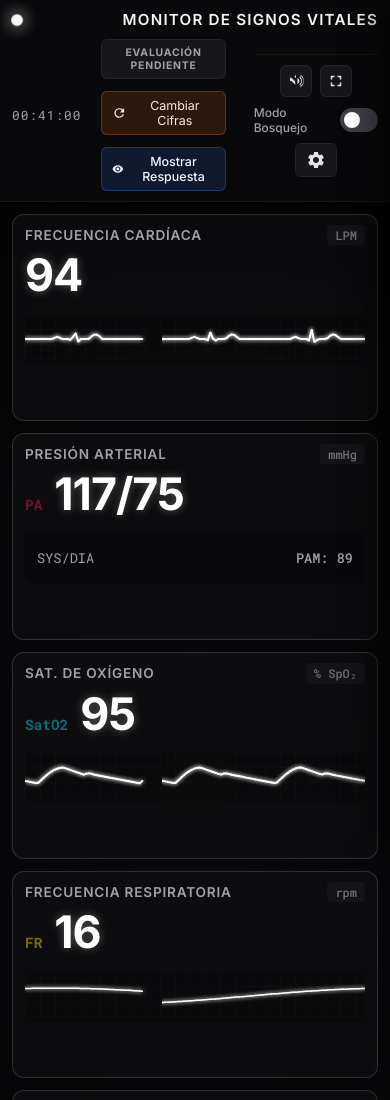
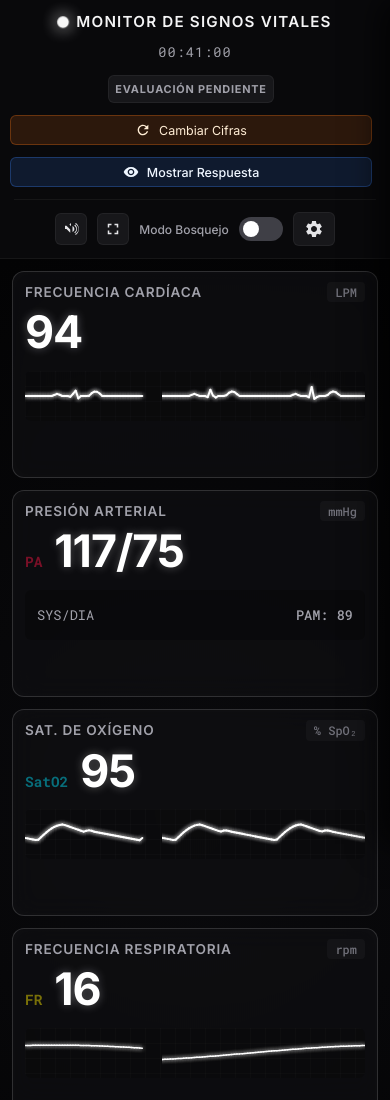
Before and after one commit to GoldFelipe470/MonitorSignosVitalesAcademico, a plain HTML site: page index.html in a window 390 px wide. Shown: the top 1100 px of the page. Drawn offline with Linux system fonts and the light colour scheme.

Commit message:
Add files via upload

```diff
--- a/dist/style.css
+++ b/dist/style.css
@@ -854,40 +854,57 @@ input:checked + .switch.small .slider:before {
         gap: 16px;
     }
     .app-header {
-        flex-wrap: wrap;
+        flex-direction: column;
+        align-items: center;
+        gap: 12px;
         padding: 10px 16px;
-        gap: 12px;
     }
     .header-left {
-        flex: 1 1 auto;
+        width: 100%;
+        justify-content: center;
+        gap: 8px;
     }
-    .quick-controls {
-        flex: 0 0 auto;
-    }
-    .academic-controls {
-        flex: 1 1 100%;
+    .header-right {
+        display: flex;
+        flex-direction: row;
         justify-content: center;
-        margin-top: 4px;
-        margin-right: 0;
+        align-items: center;
+        width: 100%;
+        gap: 16px;
+        flex-wrap: wrap;
     }
 }
 
 /* Dispositivos móviles (iPhone 16 y similares) (1 columna) */
 @media (max-width: 549px) {
     .app-header {
-        padding: 10px 12px;
+        padding: 12px 14px;
         flex-direction: column;
-        align-items: stretch;
-        gap: 10px;
+        align-items: center;
+        gap: 12px;
     }
 
     .header-left {
+        display: flex;
+        justify-content: center;
+        align-items: center;
+        gap: 8px;
         width: 100%;
-        justify-content: space-between;
+    }
+
+    .header-right {
+        display: flex;
+        flex-direction: column;
+        align-items: center;
+        width: 100%;
+        gap: 12px;
     }
 
     .live-clock {
-        font-size: 0.8rem;
+        font-size: 0.85rem;
+        text-align: center;
+        width: 100%;
+        margin-bottom: 2px;
     }
 
     .academic-controls {
@@ -900,7 +917,7 @@ input:checked + .switch.small .slider:before {
 
     .academic-controls .patient-status-badge {
         text-align: center;
-        font-size: 0.65rem;
+        font-size: 0.68rem;
         padding: 6px;
     }
 
@@ -913,9 +930,9 @@ input:checked + .switch.small .slider:before {
         width: 100%;
         justify-content: center;
         flex-wrap: wrap;
-        gap: 8px;
+        gap: 10px;
         border-top: 1px solid var(--card-border);
-        padding-top: 10px;
+        padding-top: 12px;
     }
 
     .main-content {
--- a/style.css
+++ b/style.css
@@ -854,40 +854,57 @@ input:checked + .switch.small .slider:before {
         gap: 16px;
     }
     .app-header {
-        flex-wrap: wrap;
+        flex-direction: column;
+        align-items: center;
+        gap: 12px;
         padding: 10px 16px;
-        gap: 12px;
     }
     .header-left {
-        flex: 1 1 auto;
+        width: 100%;
+        justify-content: center;
+        gap: 8px;
     }
-    .quick-controls {
-        flex: 0 0 auto;
-    }
-    .academic-controls {
-        flex: 1 1 100%;
+    .header-right {
+        display: flex;
+        flex-direction: row;
         justify-content: center;
-        margin-top: 4px;
-        margin-right: 0;
+        align-items: center;
+        width: 100%;
+        gap: 16px;
+        flex-wrap: wrap;
     }
 }
 
 /* Dispositivos móviles (iPhone 16 y similares) (1 columna) */
 @media (max-width: 549px) {
     .app-header {
-        padding: 10px 12px;
+        padding: 12px 14px;
         flex-direction: column;
-        align-items: stretch;
-        gap: 10px;
+        align-items: center;
+        gap: 12px;
     }
 
     .header-left {
+        display: flex;
+        justify-content: center;
+        align-items: center;
+        gap: 8px;
         width: 100%;
-        justify-content: space-between;
+    }
+
+    .header-right {
+        display: flex;
+        flex-direction: column;
+        align-items: center;
+        width: 100%;
+        gap: 12px;
     }
 
     .live-clock {
-        font-size: 0.8rem;
+        font-size: 0.85rem;
+        text-align: center;
+        width: 100%;
+        margin-bottom: 2px;
     }
 
     .academic-controls {
@@ -900,7 +917,7 @@ input:checked + .switch.small .slider:before {
 
     .academic-controls .patient-status-badge {
         text-align: center;
-        font-size: 0.65rem;
+        font-size: 0.68rem;
         padding: 6px;
     }
 
@@ -913,9 +930,9 @@ input:checked + .switch.small .slider:before {
         width: 100%;
         justify-content: center;
         flex-wrap: wrap;
-        gap: 8px;
+        gap: 10px;
         border-top: 1px solid var(--card-border);
-        padding-top: 10px;
+        padding-top: 12px;
     }
 
     .main-content {
```
